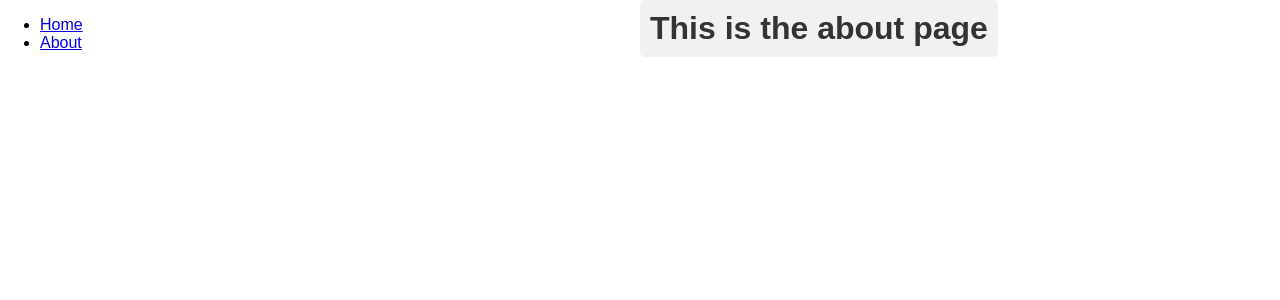
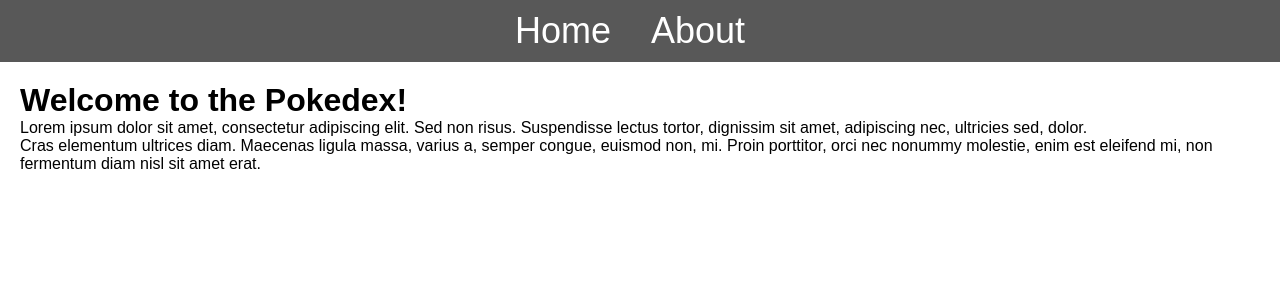
Before and after one commit to Jooksmain/pokedex, a React (Create React App) app in the folder pokedex/: page /pokedex/about in a window 1280 px wide. Shown: the top 300 px of the page. Built offline with nearby package versions, Linux system fonts and the light colour scheme.

Commit message:
tried to to things (it didnt work out)

```diff
--- a/pokedex/package.json
+++ b/pokedex/package.json
@@ -9,6 +9,7 @@
     "@testing-library/user-event": "^13.5.0",
     "react": "^18.2.0",
     "react-dom": "^18.2.0",
+    "react-paginate": "^8.2.0",
     "react-router-dom": "^6.22.3",
     "react-scripts": "5.0.1",
     "web-vitals": "^2.1.4"
--- a/pokedex/src/containers/About.css
+++ b/pokedex/src/containers/About.css
@@ -1,11 +1,4 @@
 .about-container {
-    position: fixed;
-    top: 0;
-    left: 50%;
-    padding: 10px;
-    background-color: #f1f1f1;
-    border: none;
-    border-radius: 5px;
-    color: #333;
-    font-size: 16px;
+    margin: 20px;
+    /* existing styles */
 }
--- a/pokedex/src/containers/About.js
+++ b/pokedex/src/containers/About.js
@@ -4,7 +4,9 @@
 const About = () => {
   return (
     <div className="about-container">
-      <h1>This is the about page</h1>
+      <h1>Welcome to the Pokedex!</h1>
+      <p>Lorem ipsum dolor sit amet, consectetur adipiscing elit. Sed non risus. Suspendisse lectus tortor, dignissim sit amet, adipiscing nec, ultricies sed, dolor.</p>
+      <p>Cras elementum ultrices diam. Maecenas ligula massa, varius a, semper congue, euismod non, mi. Proin porttitor, orci nec nonummy molestie, enim est eleifend mi, non fermentum diam nisl sit amet erat.</p>
     </div>
   );
 };
--- a/pokedex/src/containers/Layout.js
+++ b/pokedex/src/containers/Layout.js
@@ -1,4 +1,6 @@
 import { Outlet, Link } from "react-router-dom";
+import React from "react";
+import "./layout.css"
 
 const Layout = () => {
   return (
--- /dev/null
+++ b/pokedex/src/containers/layout.css
@@ -0,0 +1,31 @@
+nav {
+    background-color: #585858;
+    padding: 10px 20px;
+    display: flex;
+    justify-content: center; /* Align the items horizontally */
+}
+
+nav ul {
+    list-style-type: none;
+    padding: 0;
+    margin: 0;
+    display: flex;
+    align-items: center; /* Align the items vertically */
+}
+
+nav ul li {
+    margin-right: 20px;
+}
+
+nav ul li a {
+    color: white;
+    text-decoration: none;
+    font-size: 36px; /* Adjust the font size to a more appropriate value */
+    padding: 10px; /* Add some padding to the links */
+    transition: all 0.3s ease; /* Add a smooth transition effect */
+}
+
+nav ul li a:hover {
+    text-decoration: underline;
+    background-color: #333; /* Add a background color on hover */
+}
```
Also changed, not shown: 1 other file (tests, documents, lock files or other folders).
